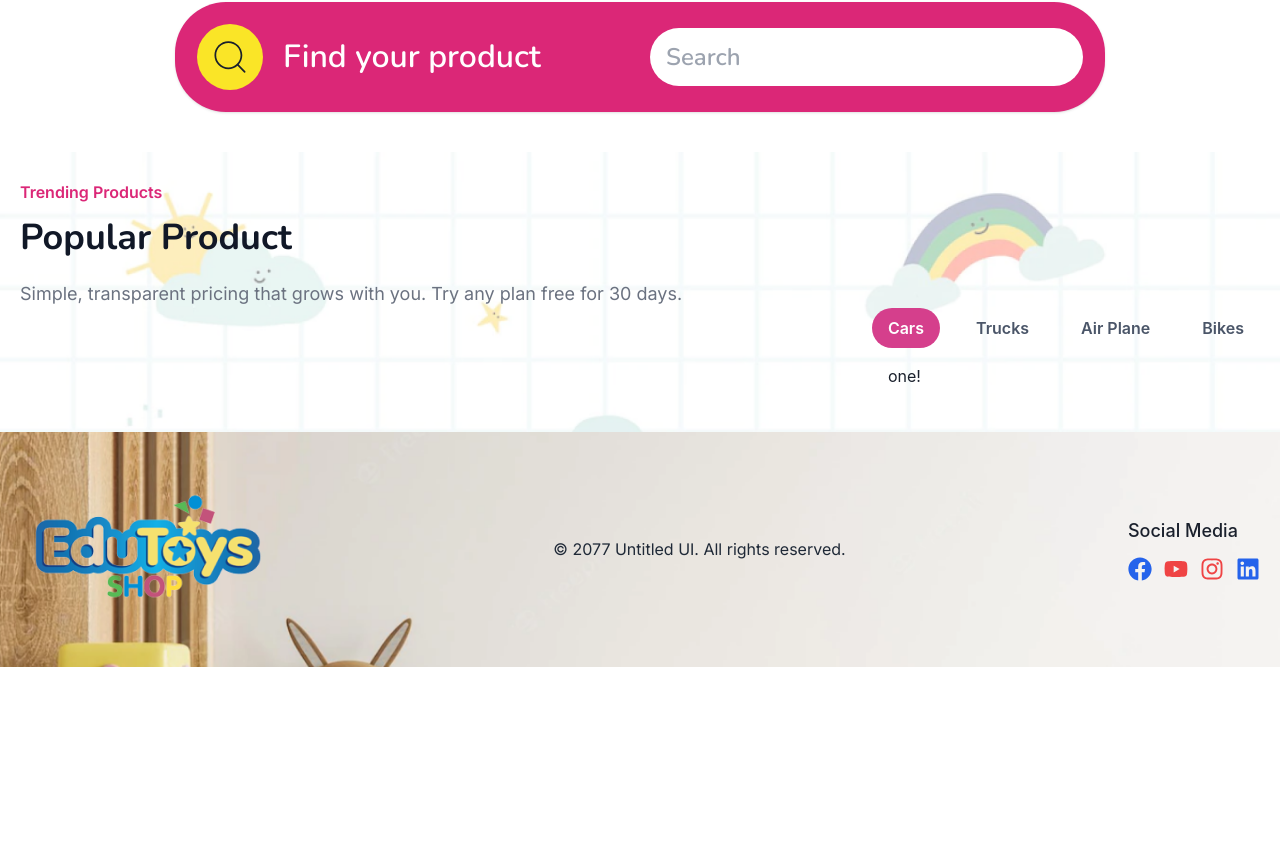
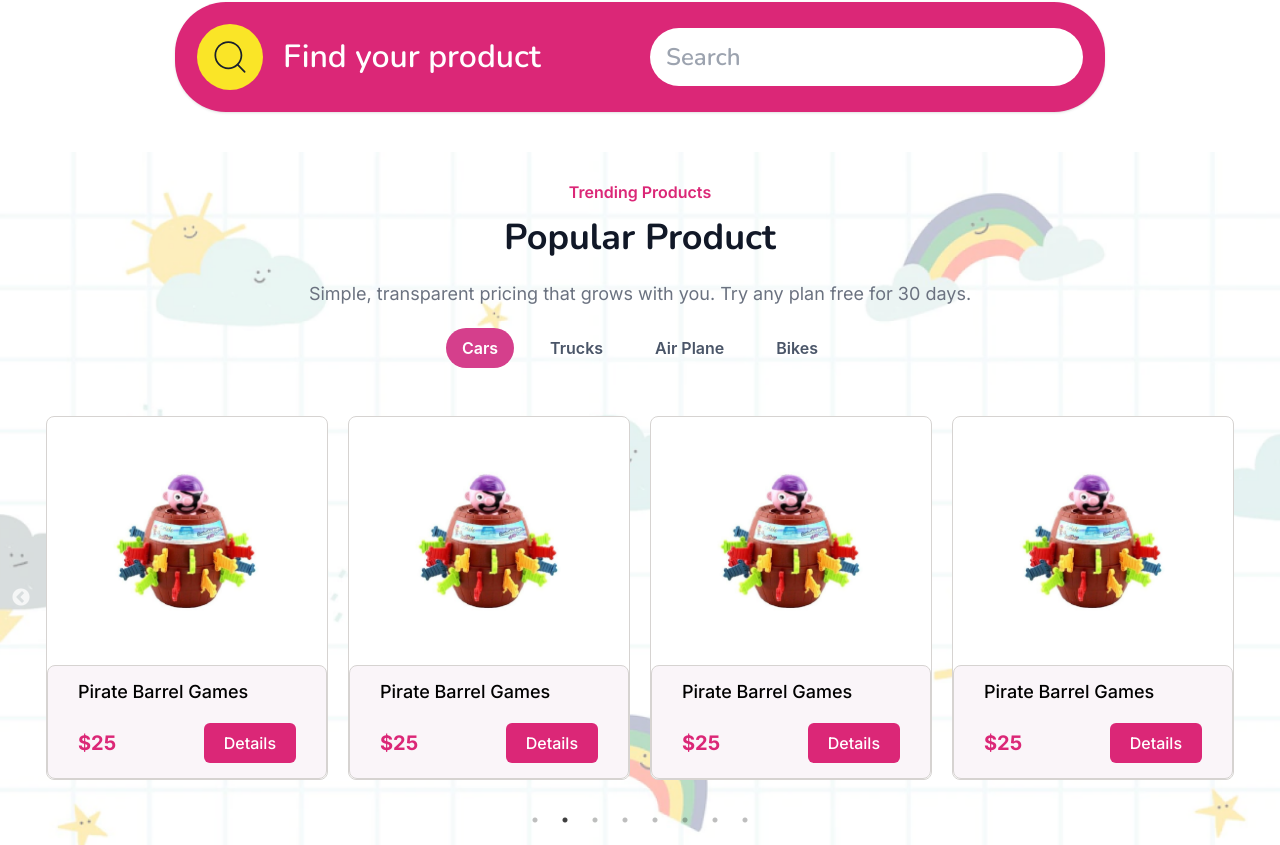
Before and after one commit to prominhaj/edu-toys-client, a React (Vite) app: page / in a window 1280 px wide. Shown: the part 595-1440 px from the top of the page. Before the commit the page ends 1262 px from the top, so only its background shows below. Built offline with nearby package versions, Linux system fonts and the light colour scheme.

Commit message:
Implement Popular Products Section Product Add and Carousel Add

```diff
--- a/index.html
+++ b/index.html
@@ -9,6 +9,17 @@
     <link
       href="https://fonts.googleapis.com/css2?family=Inter:wght@400;500;600;700;800&display=swap"
       rel="stylesheet"
+    />
+    <link
+      rel="stylesheet"
+      type="text/css"
+      charset="UTF-8"
+      href="https://cdnjs.cloudflare.com/ajax/libs/slick-carousel/1.6.0/slick.min.css"
+    />
+    <link
+      rel="stylesheet"
+      type="text/css"
+      href="https://cdnjs.cloudflare.com/ajax/libs/slick-carousel/1.6.0/slick-theme.min.css"
     />
     <link rel="preconnect" href="https://fonts.googleapis.com" />
     <link rel="preconnect" href="https://fonts.gstatic.com" crossorigin />
--- a/package.json
+++ b/package.json
@@ -22,6 +22,8 @@
     "react-dom": "^18.2.0",
     "react-icons": "^5.0.1",
     "react-router-dom": "^6.21.2",
+    "react-slick": "^0.29.0",
+    "slick-carousel": "^1.8.1",
     "sort-by": "^1.2.0"
   },
   "devDependencies": {
--- /dev/null
+++ b/src/Components/ProductCard/ProductCard.jsx
@@ -0,0 +1,26 @@
+/* eslint-disable no-unused-vars */
+import React from "react";
+import card from "../../assets/Card/card.png";
+
+const ProductCard = () => {
+  return (
+    <div className="bg-white rounded-lg border mx-[10px] border-stone-300">
+      <div className="px-8 py-4">
+        <img className="w-full" src={card} alt="" />
+      </div>
+      <footer className="bg-[#FAF5F9] rounded-lg border border-stone-300 py-[15px] px-[30px] flex flex-col gap-5">
+        <h2 className="text-black text-lg font-medium font-['Inter'] leading-tight">
+          Pirate Barrel Games
+        </h2>
+        <div className="flex items-center justify-between">
+          <h4 className="text-pink-600 text-xl font-bold font-['Inter'] leading-tight">
+            $25
+          </h4>
+          <button className="bg-pink-600 text-white text-base font-medium font-['Inter'] leading-normal rounded-md px-3 lg:px-5 py-2">Details</button>
+        </div>
+      </footer>
+    </div>
+  );
+};
+
+export default ProductCard;
--- a/src/Components/ProductsSection/ProductsSection.jsx
+++ b/src/Components/ProductsSection/ProductsSection.jsx
@@ -1,13 +1,67 @@
 /* eslint-disable no-unused-vars */
 import React from "react";
 import products_bg from "../../assets/Product-Section/Product-bg.png";
-import {
-  Tab,
-  TabList,
-  TabPanel,
-  TabPanels,
-  Tabs,
-} from "@chakra-ui/react";
+import { Tab, TabList, TabPanel, TabPanels, Tabs } from "@chakra-ui/react";
+import ProductCard from "../ProductCard/ProductCard";
+import Slider from "react-slick/lib/slider";
+
+// Slider Config
+const settings = {
+  dots: true,
+  infinite: true,
+  speed: 1500,
+  slidesToShow: 4,
+  slidesToScroll: 1,
+  initialSlide: 0,
+  autoplay: true,
+  autoplaySpeed: 3000,
+  cssEase: "linear",
+  pauseOnHover: true,
+  appendDots: (dots) => (
+    <div
+      style={{
+        bottom: "-60px",
+        padding: "10px",
+      }}
+    >
+      <ul style={{ margin: "0px" }}> {dots} </ul>
+    </div>
+  ),
+
+  responsive: [
+    {
+      breakpoint: 1280,
+      settings: {
+        slidesToShow: 3,
+        slidesToScroll: 3,
+        initialSlide: 3,
+      },
+    },
+    {
+      breakpoint: 1024,
+      settings: {
+        slidesToShow: 2,
+        slidesToScroll: 1,
+        dots: true,
+      },
+    },
+    {
+      breakpoint: 550,
+      settings: {
+        slidesToShow: 1,
+        slidesToScroll: 1,
+        initialSlide: 2,
+      },
+    },
+    {
+      breakpoint: 480,
+      settings: {
+        slidesToShow: 1,
+        slidesToScroll: 1,
+      },
+    },
+  ],
+};
 
 const ProductsSection = () => {
   return (
@@ -16,7 +70,7 @@ const ProductsSection = () => {
       style={{ backgroundImage: `url('${products_bg}')` }}
     >
       <div className="container mx-auto px-5 py-7">
-        <div>
+        <div className="text-center">
           <h4 className="text-pink-600 text-base font-semibold font-['Inter'] leading-normal">
             Trending Products
           </h4>
@@ -28,28 +82,64 @@ const ProductsSection = () => {
             for 30 days.
           </p>
         </div>
-        <div className="flex justify-end">
-          <Tabs
-            variant="soft-rounded"
-          >
-            <TabList className="flex gap-5">
+        <div className="py-5">
+          <Tabs variant="soft-rounded">
+            <TabList className="flex flex-wrap items-center !justify-center gap-5">
               <Tab _selected={{ color: "white", bg: "pink.500" }}>Cars</Tab>
               <Tab _selected={{ color: "white", bg: "pink.500" }}>Trucks</Tab>
-              <Tab _selected={{ color: "white", bg: "pink.500" }}>Air Plane</Tab>
+              <Tab _selected={{ color: "white", bg: "pink.500" }}>
+                Air Plane
+              </Tab>
               <Tab _selected={{ color: "white", bg: "pink.500" }}>Bikes</Tab>
             </TabList>
-            <TabPanels>
+            <TabPanels className="py-8">
               <TabPanel>
-                <p>one!</p>
+                <Slider {...settings}>
+                  <ProductCard></ProductCard>
+                  <ProductCard></ProductCard>
+                  <ProductCard></ProductCard>
+                  <ProductCard></ProductCard>
+                  <ProductCard></ProductCard>
+                  <ProductCard></ProductCard>
+                  <ProductCard></ProductCard>
+                  <ProductCard></ProductCard>
+                </Slider>
               </TabPanel>
               <TabPanel>
-                <p>two!</p>
+                <Slider {...settings}>
+                  <ProductCard></ProductCard>
+                  <ProductCard></ProductCard>
+                  <ProductCard></ProductCard>
+                  <ProductCard></ProductCard>
+                  <ProductCard></ProductCard>
+                  <ProductCard></ProductCard>
+                  <ProductCard></ProductCard>
+                  <ProductCard></ProductCard>
+                </Slider>
               </TabPanel>
               <TabPanel>
-                <p>Third!</p>
+                <Slider {...settings}>
+                  <ProductCard></ProductCard>
+                  <ProductCard></ProductCard>
+                  <ProductCard></ProductCard>
+                  <ProductCard></ProductCard>
+                  <ProductCard></ProductCard>
+                  <ProductCard></ProductCard>
+                  <ProductCard></ProductCard>
+                  <ProductCard></ProductCard>
+                </Slider>
               </TabPanel>
               <TabPanel>
-                <p>Four!</p>
+                <Slider {...settings}>
+                  <ProductCard></ProductCard>
+                  <ProductCard></ProductCard>
+                  <ProductCard></ProductCard>
+                  <ProductCard></ProductCard>
+                  <ProductCard></ProductCard>
+                  <ProductCard></ProductCard>
+                  <ProductCard></ProductCard>
+                  <ProductCard></ProductCard>
+                </Slider>
               </TabPanel>
             </TabPanels>
           </Tabs>
```
Also changed, not shown: src/assets/Card/card.png (added), 1 other file (tests, documents, lock files or other folders).
